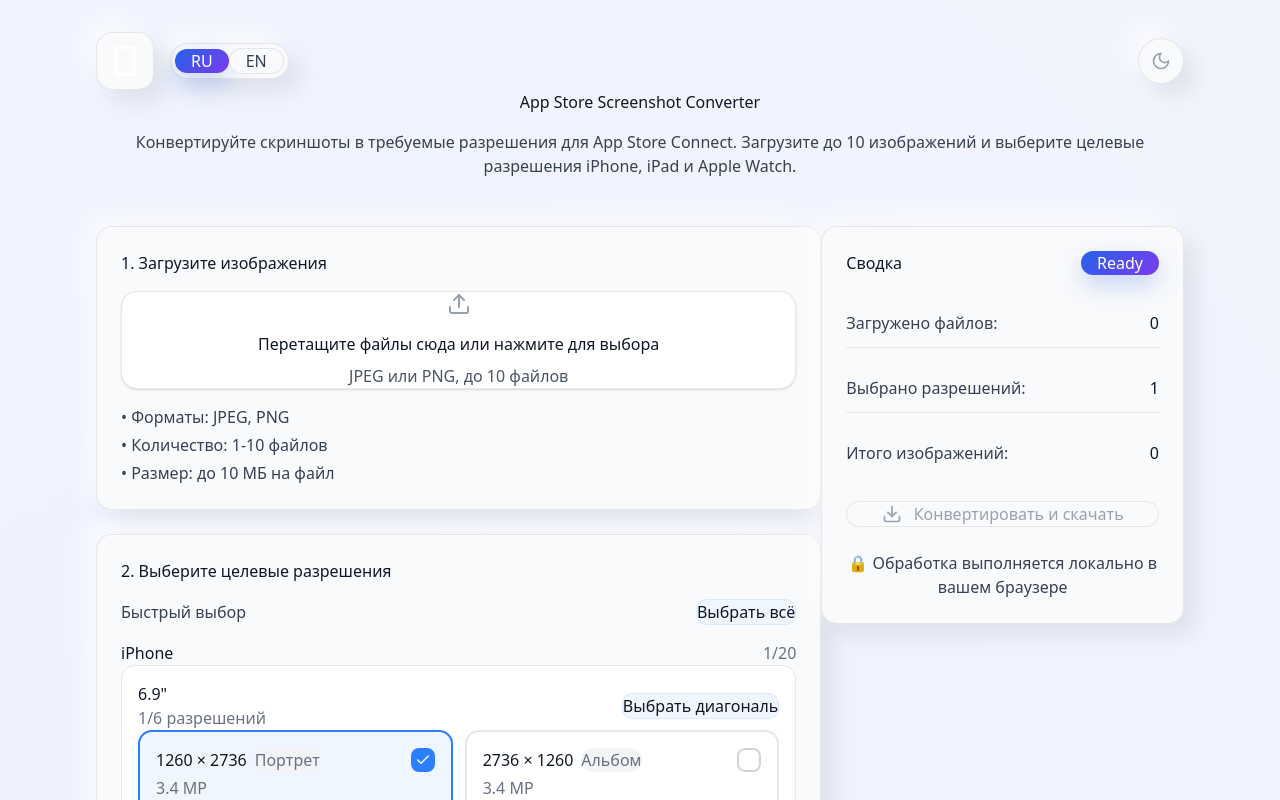
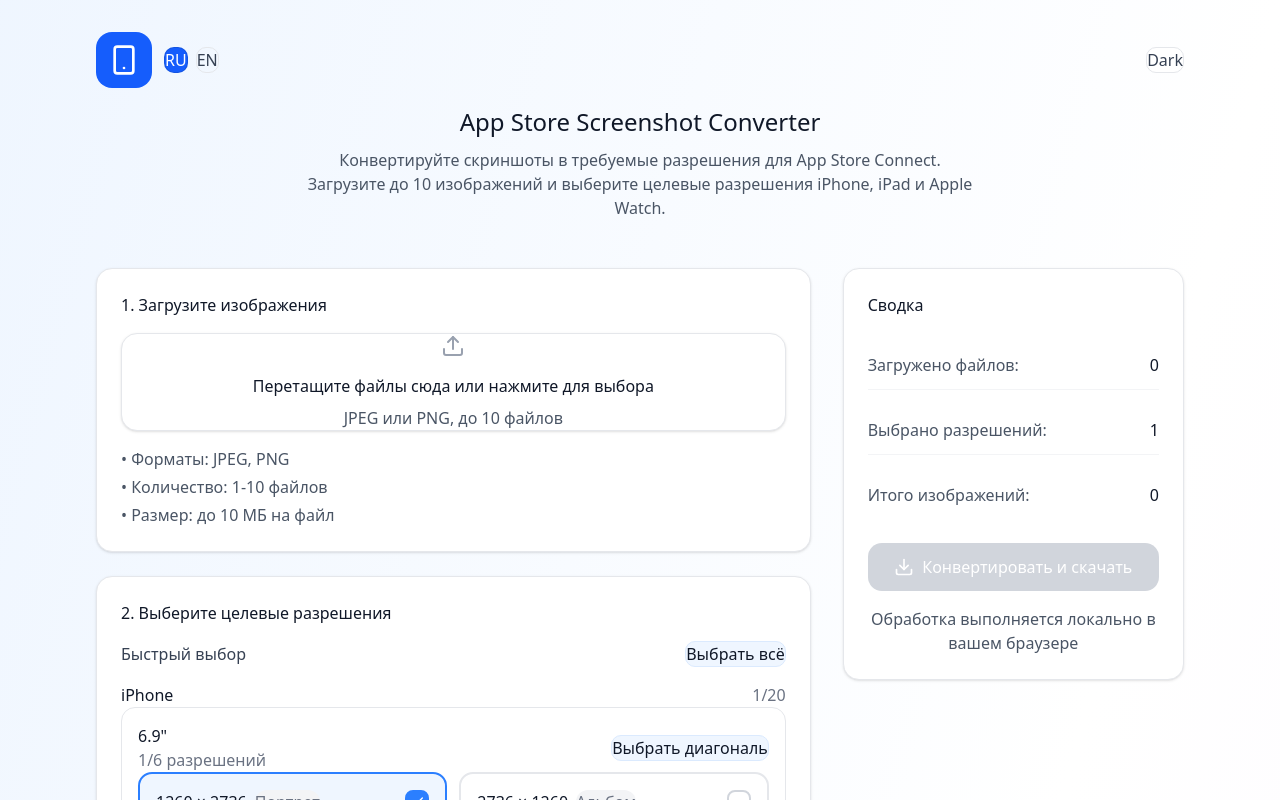
Before and after one commit to kyzdes/appstore-resizer, a React (Vite) app: page / in a window 1280 px wide. Shown: the top 800 px of the page. Built offline with nearby package versions, Linux system fonts and the light colour scheme.

Commit message:
Revert "Define neumorphic styles and fix dark mode palette"
This reverts commit fbe343ad92f8355c33ddd4835003f89c3f61ff3f.

```diff
--- a/src/App.tsx
+++ b/src/App.tsx
@@ -3,7 +3,7 @@
 import { ResolutionSelector } from './components/ResolutionSelector';
 import { ProgressIndicator } from './components/ProgressIndicator';
 import { processImages } from './utils/imageProcessor';
-import { Smartphone, Download, CheckCircle2, Sun, Moon } from 'lucide-react';
+import { Smartphone, Download, CheckCircle2 } from 'lucide-react';
 
 export interface Resolution {
   id: string;
@@ -226,27 +226,35 @@
 
   const theme = useMemo(
     () => ({
-      // Фон страницы - neomorphic base color с легким градиентом
       pageBg: isDarkMode
-        ? 'min-h-screen relative'
-        : 'min-h-screen relative',
-      pageBgStyle: isDarkMode
-        ? { background: 'radial-gradient(circle at 20% 20%, #1f2937, #0b0f19), radial-gradient(circle at 80% 0%, #0f172a, #0b0f19)' }
-        : { background: 'radial-gradient(circle at 20% 20%, #eef2ff, #f9fafb)' },
-
-      // Neomorphic карточки
-      neumorphicCard: 'neumorphic-raised rounded-2xl p-6',
-      neumorphicCardHover: 'neumorphic-raised neumorphic-raised-hover rounded-2xl p-6',
-      neumorphicButton: 'neumorphic-raised-sm rounded-xl px-4 py-2 transition-all duration-300',
-      neumorphicInset: 'neumorphic-inset rounded-xl p-4',
-
-      // Text colors
+        ? 'bg-gradient-to-br from-slate-900 via-slate-950 to-black'
+        : 'bg-gradient-to-br from-blue-50 via-white to-purple-50',
+      card: isDarkMode
+        ? 'bg-slate-900 border border-slate-800 shadow-sm'
+        : 'bg-white border border-gray-200 shadow-sm',
       textPrimary: isDarkMode ? 'text-gray-100' : 'text-gray-900',
-      textSecondary: isDarkMode ? 'text-gray-300' : 'text-gray-700',
-      textMuted: isDarkMode ? 'text-gray-400' : 'text-gray-600',
-
-      // Divider
-      divider: 'neumorphic-divider',
+      textSecondary: isDarkMode ? 'text-gray-400' : 'text-gray-600',
+      textMuted: isDarkMode ? 'text-gray-500' : 'text-gray-500',
+      divider: isDarkMode ? 'border-slate-800' : 'border-gray-100',
+      infoBox: isDarkMode
+        ? 'bg-slate-800 border border-slate-700 text-gray-200'
+        : 'bg-blue-50 border border-blue-100 text-blue-900',
+      tag: isDarkMode
+        ? 'text-xs text-gray-200 px-2 py-0.5 bg-slate-800 rounded-full'
+        : 'text-xs text-gray-500 px-2 py-0.5 bg-gray-100 rounded-full',
+      primaryButton: isDarkMode
+        ? 'bg-blue-600 text-white hover:bg-blue-700 disabled:bg-slate-700 disabled:text-gray-400'
+        : 'bg-blue-600 text-white hover:bg-blue-700 disabled:bg-gray-300 disabled:text-white',
+      summaryCard: isDarkMode
+        ? 'bg-slate-900 border border-slate-800 shadow-sm'
+        : 'bg-white border border-gray-200 shadow-sm',
+      accentIcon: isDarkMode ? 'bg-blue-600' : 'bg-blue-600',
+      progress: {
+        track: isDarkMode ? 'bg-slate-800' : 'bg-gray-200',
+        fill: 'bg-blue-600',
+        text: isDarkMode ? 'text-gray-200' : 'text-gray-900',
+        label: isDarkMode ? 'text-gray-300' : 'text-gray-700',
+      },
     }),
     [isDarkMode]
   );
@@ -326,78 +334,69 @@
   const totalOutputImages = uploadedFiles.length * selectedResolutions.length;
 
   return (
-    <div
-      className={`${theme.pageBg} ${isDarkMode ? 'theme-dark text-gray-100' : 'theme-light text-gray-900'}`}
-      style={theme.pageBgStyle}
-    >
+    <div className={`min-h-screen ${theme.pageBg} ${isDarkMode ? 'text-gray-100' : 'text-gray-900'}`}>
       <div className="max-w-6xl mx-auto px-4 py-8 sm:px-6 lg:px-8">
         {/* Header */}
-        <div className="mb-12 relative z-10">
-          {/* Top bar with controls */}
-          <div className="flex items-center justify-between mb-8">
-            <div className="flex items-center gap-4">
-              {/* Logo with neomorphic effect */}
-              <div className="neumorphic-raised p-3 rounded-2xl relative">
-                <div className="absolute inset-0 neumorphic-gradient-primary rounded-2xl opacity-90" />
-                <Smartphone className="w-8 h-8 text-white relative z-10" />
+        <div className="mb-12">
+          <div className="flex items-center justify-between mb-4">
+            <div className="flex items-center gap-3">
+              <div className={`${theme.accentIcon} p-3 rounded-2xl`}>
+                <Smartphone className="w-8 h-8 text-white" />
               </div>
-
-              {/* Segmented control for Language */}
-              <div className="neumorphic-raised rounded-full p-1 inline-flex gap-1">
+              <div className="flex items-center gap-2">
                 <button
                   onClick={() => setLocale('ru')}
-                  className={`px-4 py-2 rounded-full text-sm font-medium transition-all duration-300 ${
+                  className={`px-3 py-1.5 rounded-lg border text-sm font-medium ${
                     locale === 'ru'
-                      ? 'neumorphic-gradient-primary text-white'
-                      : 'neumorphic-flat hover:neumorphic-raised-sm ' + theme.textSecondary
+                      ? 'bg-blue-600 text-white border-blue-600'
+                      : isDarkMode
+                        ? 'border-slate-700 text-gray-200 hover:border-blue-400 hover:text-blue-200'
+                        : 'border-gray-200 text-gray-700 hover:border-blue-300 hover:text-blue-700'
                   }`}
                 >
                   RU
                 </button>
                 <button
                   onClick={() => setLocale('en')}
-                  className={`px-4 py-2 rounded-full text-sm font-medium transition-all duration-300 ${
+                  className={`px-3 py-1.5 rounded-lg border text-sm font-medium ${
                     locale === 'en'
-                      ? 'neumorphic-gradient-primary text-white'
-                      : 'neumorphic-flat hover:neumorphic-raised-sm ' + theme.textSecondary
+                      ? 'bg-blue-600 text-white border-blue-600'
+                      : isDarkMode
+                        ? 'border-slate-700 text-gray-200 hover:border-blue-400 hover:text-blue-200'
+                        : 'border-gray-200 text-gray-700 hover:border-blue-300 hover:text-blue-700'
                   }`}
                 >
                   EN
                 </button>
               </div>
             </div>
-
-            {/* Dark mode toggle */}
             <button
               onClick={() => setIsDarkMode(prev => !prev)}
-              className="neumorphic-raised rounded-full p-3 transition-all duration-300 neumorphic-raised-hover hover:rotate-180"
-              aria-label="Toggle theme"
+              className={`px-3 py-1.5 rounded-lg border text-sm font-medium ${
+                isDarkMode
+                  ? 'bg-slate-800 border-slate-700 text-gray-200 hover:border-blue-400 hover:text-blue-200'
+                  : 'border-gray-200 text-gray-700 hover:border-blue-300 hover:text-blue-700 bg-white'
+              }`}
             >
-              {isDarkMode ? (
-                <Sun className="w-5 h-5 text-yellow-500 transition-transform duration-500" />
-              ) : (
-                <Moon className="w-5 h-5 text-gray-400 transition-transform duration-500" />
-              )}
+              {isDarkMode ? 'Light' : 'Dark'}
             </button>
           </div>
-
-          {/* Title and subtitle - centered */}
-          <div className="text-center space-y-4">
-            <h1 className={`text-4xl font-bold tracking-tight ${theme.textPrimary}`}>
+          <div className="text-center">
+            <h1 className={`${theme.textPrimary} mb-2`}>
               {t.title}
             </h1>
-            <p className={`text-lg max-w-3xl mx-auto leading-relaxed ${theme.textSecondary}`}>
+            <p className={`${theme.textSecondary} max-w-2xl mx-auto`}>
               {t.subtitle}
             </p>
           </div>
         </div>
 
         {/* Main Content */}
-        <div className="grid lg:grid-cols-3 gap-6 lg:gap-8 relative z-10">
+        <div className="grid lg:grid-cols-3 gap-8">
           {/* Left Column - Upload & Resolutions */}
           <div className="lg:col-span-2 space-y-6">
             {/* Upload Section */}
-            <div className={theme.neumorphicCard}>
+            <div className={`${theme.card} rounded-2xl p-6`}>
               <h2 className={`${theme.textPrimary} mb-4`}>
                 {t.steps.upload}
               </h2>
@@ -418,7 +417,7 @@
             </div>
 
             {/* Resolution Selection */}
-            <div className={theme.neumorphicCard}>
+            <div className={`${theme.card} rounded-2xl p-6`}>
               <h2 className={`${theme.textPrimary} mb-4`}>
                 {t.steps.resolutions}
               </h2>
@@ -441,93 +440,57 @@
 
           {/* Right Column - Summary & Actions */}
           <div className="lg:col-span-1">
-            <div className={`${theme.neumorphicCard} lg:sticky lg:top-8 space-y-6`}>
-              {/* Header */}
-              <div className="flex items-center justify-between">
-                <h2 className={`text-xl font-semibold ${theme.textPrimary}`}>
+            <div className={`${theme.summaryCard} rounded-2xl p-6 sticky top-8`}>
+              <h2 className={`${theme.textPrimary} mb-6`}>
                 {t.summaryTitle}
               </h2>
-                <div className="neumorphic-gradient-primary rounded-full px-4 py-1.5">
-                  <span className="text-sm font-medium text-white">
-                    Ready
-                  </span>
+
+              <div className="space-y-4 mb-6">
+                <div className={`flex items-center justify-between py-3 border-b ${theme.divider}`}>
+                  <span className={theme.textSecondary}>{t.summaryUploaded}</span>
+                  <span className={theme.textPrimary}>{uploadedFiles.length}</span>
+                </div>
+                <div className={`flex items-center justify-between py-3 border-b ${theme.divider}`}>
+                  <span className={theme.textSecondary}>{t.summarySelected}</span>
+                  <span className={theme.textPrimary}>{selectedResolutions.length}</span>
+                </div>
+                <div className="flex items-center justify-between py-3">
+                  <span className={theme.textSecondary}>{t.summaryTotal}</span>
+                  <span className={theme.textPrimary}>{totalOutputImages}</span>
                 </div>
               </div>
 
-              {/* Stats with neumorphic dividers - БЕЗ эмодзи */}
-              <div className="space-y-4">
-                {[
-                  { label: t.summaryUploaded, value: uploadedFiles.length },
-                  { label: t.summarySelected, value: selectedResolutions.length },
-                  { label: t.summaryTotal, value: totalOutputImages }
-                ].map((stat, idx) => (
-                  <div key={idx}>
-                    <div className="flex items-center justify-between py-3">
-                      <span className={theme.textSecondary}>{stat.label}</span>
-                      <span className={`text-2xl font-bold ${theme.textPrimary}`}>
-                        {stat.value}
-                      </span>
-                    </div>
-                    {/* Divider - только между элементами, не после последнего */}
-                    {idx < 2 && <div className={theme.divider} />}
-                  </div>
-                ))}
-              </div>
-
-              {/* Progress indicator */}
               {isProcessing && (
-                <div className="neumorphic-inset rounded-xl p-4">
-                  <ProgressIndicator
-                    progress={progress}
-                    label={t.processingLabel}
-                    isDarkMode={isDarkMode}
-                  />
+                <div className="mb-6">
+                  <ProgressIndicator progress={progress} label={t.processingLabel} isDarkMode={isDarkMode} />
                 </div>
               )}
 
-              {/* Success message */}
               {isCompleted && (
-                <div className="neumorphic-raised rounded-xl p-4 relative overflow-hidden">
-                  <div className="absolute inset-0 neumorphic-gradient-accent opacity-10" />
-                  <div className="relative z-10 flex items-start gap-3">
-                    <CheckCircle2 className="w-5 h-5 text-green-600 dark:text-green-400 shrink-0 mt-0.5" />
+                <div className={`mb-6 p-4 rounded-xl border flex items-start gap-3 ${isDarkMode ? 'bg-green-900/30 border-green-700 text-green-200' : 'bg-green-50 border-green-200'}`}>
+                  <CheckCircle2 className="w-5 h-5 text-green-600 flex-shrink-0 mt-0.5" />
                   <div>
-                      <p className="font-semibold text-green-700 dark:text-green-300">
+                    <p className={isDarkMode ? 'text-green-200' : 'text-green-900'}>
                       {t.readyTitle}
                     </p>
-                      <p className="text-sm text-green-600 dark:text-green-400 mt-1">
+                    <p className={isDarkMode ? 'text-green-200/80 mt-1' : 'text-green-700 mt-1'}>
                       {t.readySubtitle}
                     </p>
                   </div>
                 </div>
-                </div>
               )}
 
-              {/* CTA Button - Gradient with neomorphic shadow */}
               <button
                 onClick={handleConvert}
                 disabled={uploadedFiles.length === 0 || selectedResolutions.length === 0 || isProcessing}
-                className={`w-full py-4 px-6 rounded-xl font-semibold text-base transition-all duration-300 flex items-center justify-center gap-3 relative overflow-hidden group ${
-                  uploadedFiles.length === 0 || selectedResolutions.length === 0 || isProcessing
-                    ? 'neumorphic-flat text-gray-400 dark:text-gray-600 cursor-not-allowed opacity-50'
-                    : 'neumorphic-gradient-primary text-white hover:shadow-2xl hover:-translate-y-1 active:translate-y-0'
-                }`}
+                className={`w-full py-3 px-4 rounded-xl transition-colors flex items-center justify-center gap-2 disabled:cursor-not-allowed ${theme.primaryButton}`}
               >
-                {!(uploadedFiles.length === 0 || selectedResolutions.length === 0 || isProcessing) && (
-                  <div className="absolute inset-0 bg-gradient-to-r from-purple-600 to-blue-600 opacity-0 group-hover:opacity-100 transition-opacity duration-300" />
-                )}
-
-                <div className="relative z-10 flex items-center justify-center gap-3">
-                  <Download className={`w-5 h-5 transition-transform duration-300 ${
-                    !isProcessing ? 'group-hover:animate-bounce' : ''
-                  }`} />
-                  <span>{isProcessing ? t.processing : t.convert}</span>
-                </div>
+                <Download className="w-5 h-5" />
+                {isProcessing ? t.processing : t.convert}
               </button>
 
-              {/* Local processing note */}
-              <p className={`text-sm text-center ${theme.textSecondary}`}>
-                🔒 {t.localNote}
+              <p className={`${theme.textSecondary} mt-4 text-center`}>
+                {t.localNote}
               </p>
             </div>
           </div>
--- a/src/components/ImageUploader.tsx
+++ b/src/components/ImageUploader.tsx
@@ -109,7 +109,7 @@
         onDrop={handleDrop}
         className={`rounded-2xl p-12 text-center cursor-pointer transition-all duration-300 relative overflow-hidden group ${
           isDarkMode
-            ? 'bg-gray-900 border border-gray-800 shadow-[0_20px_60px_-35px_rgba(0,0,0,0.8)]'
+            ? 'bg-slate-900 border border-slate-800 shadow-[0_20px_60px_-35px_rgba(0,0,0,0.8)]'
             : 'bg-white border border-gray-200 shadow-sm'
         } ${isDragging ? 'scale-[1.02] ring-2 ring-blue-500/60' : ''}`}
       >
@@ -198,7 +198,7 @@
       <div
         className={`rounded-xl overflow-hidden aspect-[9/16] relative transition-all duration-300 ${
           isDarkMode
-            ? 'bg-gray-900 border border-gray-800 shadow-[0_15px_45px_-30px_rgba(0,0,0,0.9)]'
+            ? 'bg-slate-900 border border-slate-800 shadow-[0_15px_45px_-30px_rgba(0,0,0,0.9)]'
             : 'bg-gray-50 border border-gray-200 shadow-sm'
         }`}
       >
@@ -210,7 +210,7 @@
           />
         ) : (
           <div className={`w-full h-full flex items-center justify-center ${
-            isDarkMode ? 'bg-gray-800' : 'bg-gray-100'
+            isDarkMode ? 'bg-slate-800' : 'bg-gray-100'
           }`}>
             <ImageIcon className="w-8 h-8 text-gray-400" />
           </div>
@@ -231,7 +231,7 @@
 
       {/* Filename */}
       <div className={`mt-2 rounded-lg px-3 py-2 ${
-        isDarkMode ? 'bg-gray-900 border border-gray-800' : 'bg-white border border-gray-200'
+        isDarkMode ? 'bg-slate-900 border border-slate-800' : 'bg-white border border-gray-200'
       }`}>
         <p className={`text-sm truncate text-center ${
           isDarkMode ? 'text-gray-300' : 'text-gray-700'
--- a/src/main.tsx
+++ b/src/main.tsx
@@ -2,6 +2,5 @@
   import { createRoot } from "react-dom/client";
   import App from "./App.tsx";
   import "./index.css";
-  import "./styles/globals.css";
 
   createRoot(document.getElementById("root")!).render(<App />);
--- a/src/styles/globals.css
+++ b/src/styles/globals.css
@@ -39,33 +39,6 @@
   --sidebar-accent-foreground: oklch(0.205 0 0);
   --sidebar-border: oklch(0.922 0 0);
   --sidebar-ring: oklch(0.708 0 0);
-
-  /* NEOMORPHISM DESIGN TOKENS - Light Mode */
-  --neomorphic-bg: #e0e5ec;
-  --neomorphic-element: #e8ecf1;
-  --neomorphic-element-hover: #ecf0f5;
-
-  /* Neomorphic Shadows - Light Mode */
-  --neomorphic-shadow-light: #ffffff;
-  --neomorphic-shadow-dark: #d1d5db;
-  --neomorphic-shadow-sm: 4px 4px 8px var(--neomorphic-shadow-dark), -4px -4px 8px var(--neomorphic-shadow-light);
-  --neomorphic-shadow-md: 6px 6px 12px var(--neomorphic-shadow-dark), -6px -6px 12px var(--neomorphic-shadow-light);
-  --neomorphic-shadow-lg: 8px 8px 16px var(--neomorphic-shadow-dark), -8px -8px 16px var(--neomorphic-shadow-light);
-  --neomorphic-shadow-xl: 12px 12px 24px var(--neomorphic-shadow-dark), -12px -12px 24px var(--neomorphic-shadow-light);
-
-  /* Inset Shadows - для вдавленных элементов */
-  --neomorphic-inset-sm: inset 4px 4px 8px var(--neomorphic-shadow-dark), inset -4px -4px 8px var(--neomorphic-shadow-light);
-  --neomorphic-inset-md: inset 6px 6px 12px var(--neomorphic-shadow-dark), inset -6px -6px 12px var(--neomorphic-shadow-light);
-
-  /* Gradient Accents */
-  --gradient-primary: linear-gradient(135deg, #667eea 0%, #764ba2 100%);
-  --gradient-secondary: linear-gradient(135deg, #06b6d4 0%, #0891b2 100%);
-  --gradient-accent: linear-gradient(135deg, #ec4899 0%, #f97316 100%);
-  --gradient-success: linear-gradient(135deg, #10b981 0%, #059669 100%);
-
-  /* Divider Colors */
-  --divider-light: rgba(0, 0, 0, 0.06);
-  --divider-shadow: 0 1px 0 rgba(255, 255, 255, 0.5);
 }
 
 .dark {
@@ -103,27 +76,6 @@
   --sidebar-accent-foreground: oklch(0.985 0 0);
   --sidebar-border: oklch(0.269 0 0);
   --sidebar-ring: oklch(0.439 0 0);
-
-  /* NEOMORPHISM DESIGN TOKENS - Dark Mode */
-  --neomorphic-bg: #2d3748;
-  --neomorphic-element: #374151;
-  --neomorphic-element-hover: #3f4a5e;
-
-  /* Neomorphic Shadows - Dark Mode */
-  --neomorphic-shadow-light: rgba(255, 255, 255, 0.05);
-  --neomorphic-shadow-dark: rgba(0, 0, 0, 0.5);
-  --neomorphic-shadow-sm: 4px 4px 8px var(--neomorphic-shadow-dark), -4px -4px 8px var(--neomorphic-shadow-light);
-  --neomorphic-shadow-md: 6px 6px 12px var(--neomorphic-shadow-dark), -6px -6px 12px var(--neomorphic-shadow-light);
-  --neomorphic-shadow-lg: 8px 8px 16px var(--neomorphic-shadow-dark), -8px -8px 16px var(--neomorphic-shadow-light);
-  --neomorphic-shadow-xl: 12px 12px 24px var(--neomorphic-shadow-dark), -12px -12px 24px var(--neomorphic-shadow-light);
-
-  /* Inset Shadows - Dark Mode */
-  --neomorphic-inset-sm: inset 4px 4px 8px var(--neomorphic-shadow-dark), inset -4px -4px 8px var(--neomorphic-shadow-light);
-  --neomorphic-inset-md: inset 6px 6px 12px var(--neomorphic-shadow-dark), inset -6px -6px 12px var(--neomorphic-shadow-light);
-
-  /* Divider Colors - Dark Mode */
-  --divider-light: rgba(255, 255, 255, 0.08);
-  --divider-shadow: 0 1px 0 rgba(0, 0, 0, 0.3);
 }
 
 @theme inline {
@@ -235,126 +187,3 @@
 html {
   font-size: var(--font-size);
 }
-
-/* Neomorphic helpers + theme tokens */
-:root {
-  --surface: #f9fafb;
-  --surface-strong: #ffffff;
-  --surface-subtle: #eef2ff;
-  --border-strong: rgba(0, 0, 0, 0.08);
-  --border-soft: rgba(255, 255, 255, 0.6);
-  --text-strong: #0f172a;
-  --text-muted: #6b7280;
-  --shadow-raised: 12px 12px 24px rgba(0, 0, 0, 0.08), -12px -12px 24px rgba(255, 255, 255, 0.65);
-  --shadow-raised-dark: 10px 10px 20px rgba(0, 0, 0, 0.55), -8px -8px 16px rgba(255, 255, 255, 0.06);
-  --shadow-hover: 16px 16px 32px rgba(0, 0, 0, 0.1), -16px -16px 32px rgba(255, 255, 255, 0.6);
-  --shadow-hover-dark: 14px 14px 28px rgba(0, 0, 0, 0.6), -10px -10px 20px rgba(255, 255, 255, 0.08);
-  --shadow-inset: inset 8px 8px 16px rgba(0, 0, 0, 0.04), inset -8px -8px 16px rgba(255, 255, 255, 0.55);
-  --shadow-inset-dark: inset 8px 8px 16px rgba(0, 0, 0, 0.55), inset -6px -6px 12px rgba(255, 255, 255, 0.06);
-}
-
-.theme-dark {
-  --surface: #0f172a;
-  --surface-strong: #111827;
-  --surface-subtle: #0b1222;
-  --border-strong: rgba(255, 255, 255, 0.06);
-  --border-soft: rgba(255, 255, 255, 0.12);
-  --text-strong: #e5e7eb;
-  --text-muted: #9ca3af;
-}
-
-.theme-light {
-  background: radial-gradient(circle at 20% 20%, #eef2ff, #f9fafb);
-}
-
-.theme-dark {
-  background: radial-gradient(circle at 20% 20%, #1f2937, #0b0f19), radial-gradient(circle at 80% 0%, #0f172a, #0b0f19);
-  color: var(--text-strong);
-}
-
-.neumorphic-raised {
-  background: var(--surface);
-  border: 1px solid var(--border-strong);
-  box-shadow: var(--shadow-raised);
-  transition: all 0.2s ease;
-}
-
-.theme-dark .neumorphic-raised {
-  box-shadow: var(--shadow-raised-dark);
-}
-
-.neumorphic-raised-hover:hover {
-  box-shadow: var(--shadow-hover);
-}
-.theme-dark .neumorphic-raised-hover:hover {
-  box-shadow: var(--shadow-hover-dark);
-}
-
-.neumorphic-inset {
-  background: var(--surface);
-  border: 1px solid var(--border-strong);
-  box-shadow: var(--shadow-inset);
-}
-.theme-dark .neumorphic-inset {
-  box-shadow: var(--shadow-inset-dark);
-}
-
-.neumorphic-inset-sm {
-  background: var(--surface);
-  border: 1px solid var(--border-strong);
-  box-shadow: inset 4px 4px 8px rgba(0, 0, 0, 0.04), inset -4px -4px 8px rgba(255, 255, 255, 0.35);
-}
-.theme-dark .neumorphic-inset-sm {
-  box-shadow: inset 4px 4px 10px rgba(0, 0, 0, 0.5), inset -3px -3px 6px rgba(255, 255, 255, 0.05);
-}
-
-.neumorphic-flat {
-  background: var(--surface);
-  border: 1px solid var(--border-strong);
-  box-shadow: none;
-}
-
-.neumorphic-button {
-  background: var(--surface);
-  border: 1px solid var(--border-strong);
-  box-shadow: var(--shadow-raised);
-  transition: all 0.2s ease;
-}
-.neumorphic-button:hover {
-  box-shadow: var(--shadow-hover);
-}
-.theme-dark .neumorphic-button {
-  box-shadow: var(--shadow-raised-dark);
-}
-.theme-dark .neumorphic-button:hover {
-  box-shadow: var(--shadow-hover-dark);
-}
-
-.neumorphic-gradient-primary {
-  background: linear-gradient(135deg, #2563eb, #7c3aed);
-  color: #fff;
-  box-shadow: 0 10px 25px rgba(37, 99, 235, 0.25);
-}
-
-.neumorphic-gradient-accent {
-  background: linear-gradient(135deg, #22d3ee, #2563eb);
-}
-
-.neumorphic-divider {
-  height: 1px;
-  background: var(--border-strong);
-  width: 100%;
-}
-
-.neumorphic-progress-track {
-  background: var(--surface);
-  border: 1px solid var(--border-strong);
-  box-shadow: inset 6px 6px 12px rgba(0, 0, 0, 0.05), inset -6px -6px 12px rgba(255, 255, 255, 0.5);
-}
-.theme-dark .neumorphic-progress-track {
-  box-shadow: inset 6px 6px 12px rgba(0, 0, 0, 0.45), inset -6px -6px 12px rgba(255, 255, 255, 0.05);
-}
-
-.neumorphic-progress-fill {
-  background: linear-gradient(90deg, #2563eb, #7c3aed);
-}
```
Lines whose indentation alone changed are shown as unchanged.
